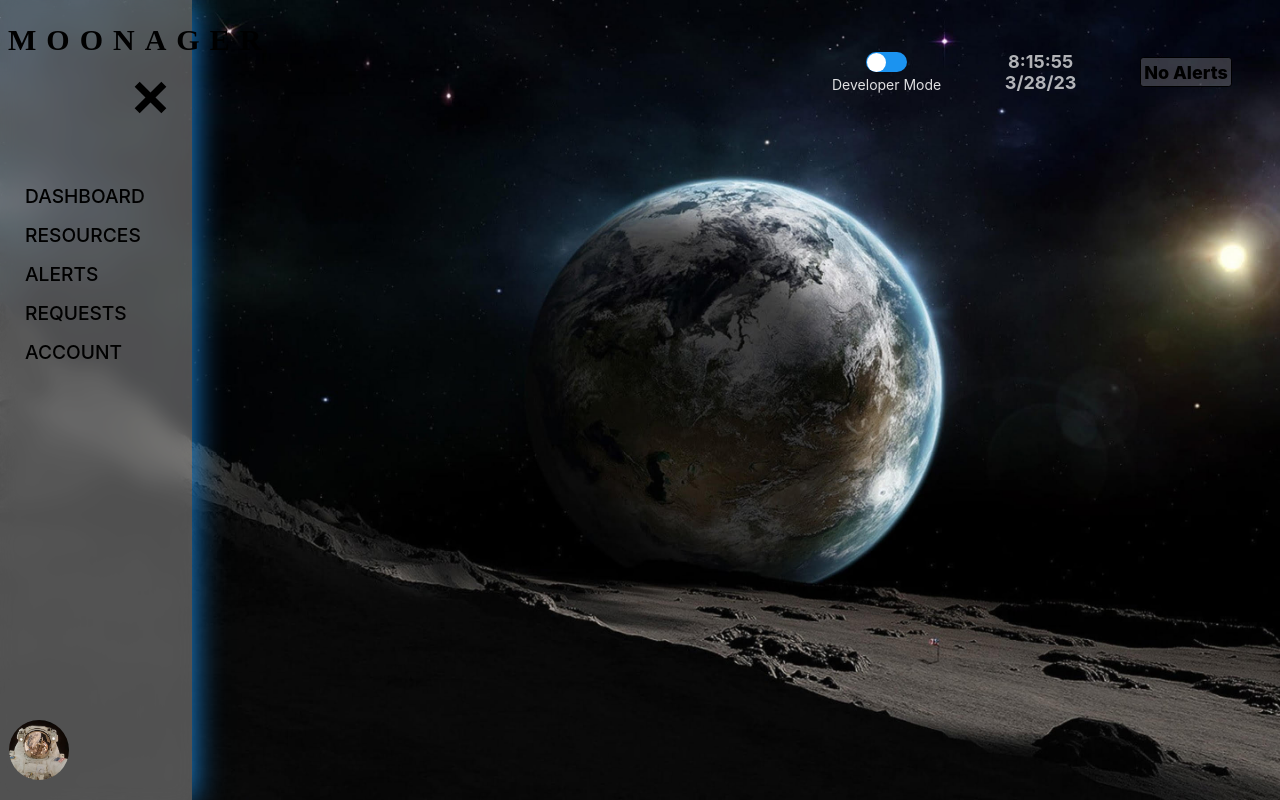
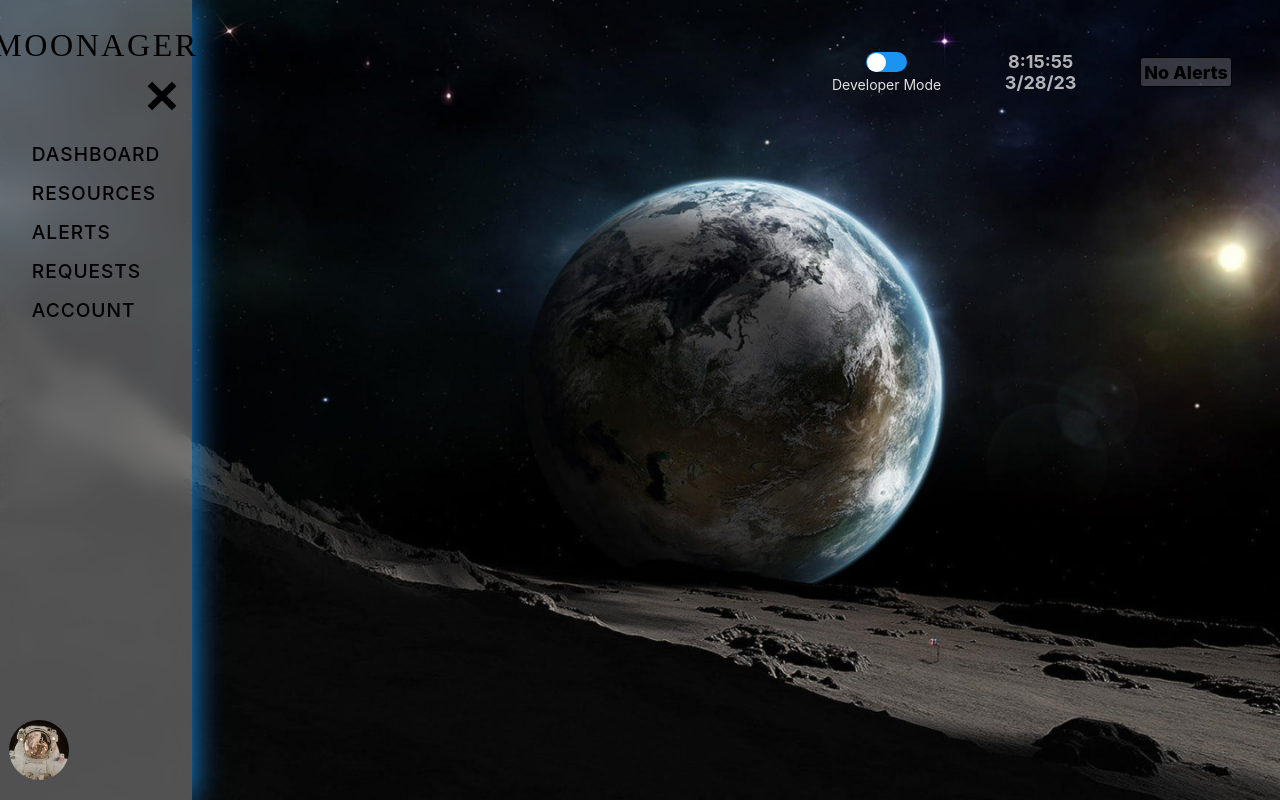
Before and after one commit to chingu-voyages/v43-tier2-team-23, a React (Vite) app in the folder moonager/: page /alerts in a window 1280 px wide. Both pictures are taken after a click on the element 37 px from the left and 95 px from the top of the page. Built offline with nearby package versions, Linux system fonts and the light colour scheme; a web font is replaced by a local one.

Commit message:
animation

```diff
--- a/moonager/src/App.css
+++ b/moonager/src/App.css
@@ -4,8 +4,10 @@
 
 .open {
   margin: 0 20vw;
+  transition: margin .25s ease-in;
 }
 
 .closed {
   margin: 0 10vw;
+  transition: margin .25s ease-in;
 }
--- a/moonager/src/routes/navigation/navigation.comp.tsx
+++ b/moonager/src/routes/navigation/navigation.comp.tsx
@@ -41,9 +41,14 @@ function Navigation(props:{ menuHandler:Function, menuIsOpen:boolean, time:numbe
                 </div>
             :
                 <div className='openNav'>
-                    <h4 className='moonager-logo-open'>MOONAGER</h4>
 
-                    <img src={CloseIcon} onClick={props.menuHandler} className='close-icon'></img>
+                    <div className='moonager-logo-open' >
+                      MOONAGER
+                    </div>
+
+                    <div style={{width: '100%', display: 'flex', justifyContent: 'flex-end' }} >
+                      <img src={CloseIcon} onClick={props.menuHandler} className='close-icon'></img>
+                    </div>
 
                     <div className='navlinks'>
                         <Link to='/' onClick={props.menuHandler} className='link'>DASHBOARD</Link>
--- a/moonager/src/routes/navigation/navigation.styles.scss
+++ b/moonager/src/routes/navigation/navigation.styles.scss
@@ -54,6 +54,7 @@
         backdrop-filter: blur(5px);
         display: block;
         position: fixed;
+        transition: width .25s ease-out;
 
         .moonager-logo-closed {
             font-family: 'Moulpali', cursive;
@@ -91,24 +92,28 @@
         width: 15vw;
         background-color: rgba(255,255,255,.3);
         backdrop-filter: blur(10px);
-        display: block;
+        display: flex;
+        flex-direction: column;
         position: fixed;
         box-shadow: 0px 0px 30px #1B93F0;
+        transition: width .25s ease-out;
 
         .moonager-logo-open {
+            display: flex;
+            justify-content: center;
             font-family: 'Moulpali', cursive;
-            font-size: 30px;
+            font-size: 2.5vw;
+            letter-spacing: .2vw;
             line-height: 30px;
-            margin: 0 8px;
-            padding: 25px 0;
             color: black;
-            letter-spacing: 10px;
+
             pointer-events: none;
+            padding: 30px 0px 20px;
         }
 
         .close-icon {
-            height: 35px;
-            margin-left: 70%;
+            width: 30px;
+            margin-right: 15px;
 
             &:hover {
                 cursor: pointer;
@@ -119,12 +124,15 @@
             display: flex;
             flex-direction: column;
             font-size: 1.5vw;
-            margin-top: 50px;
-            margin-left: 25px;
+            margin: auto;
+            margin-top: 15px;
 
             .link {
                 color: black;
                 margin-top: 15px;
+                letter-spacing: .05em;
+                animation: collapse .3s;
+                overflow: hidden;
 
                 &:hover {
                     color: rgb(0, 195, 255);
@@ -133,6 +141,11 @@
                 &:active {
                     color: white;
                 }
+
+                @keyframes collapse {
+                    from {width: 0%};
+                    to {width: 100%};
+                }
             }
         }
     }
```
